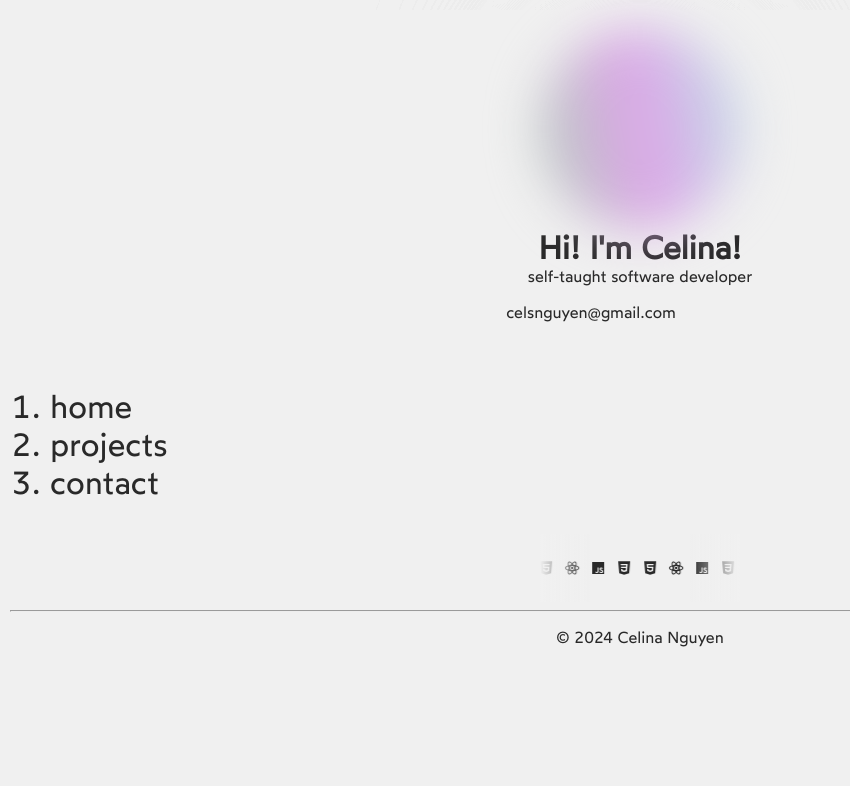
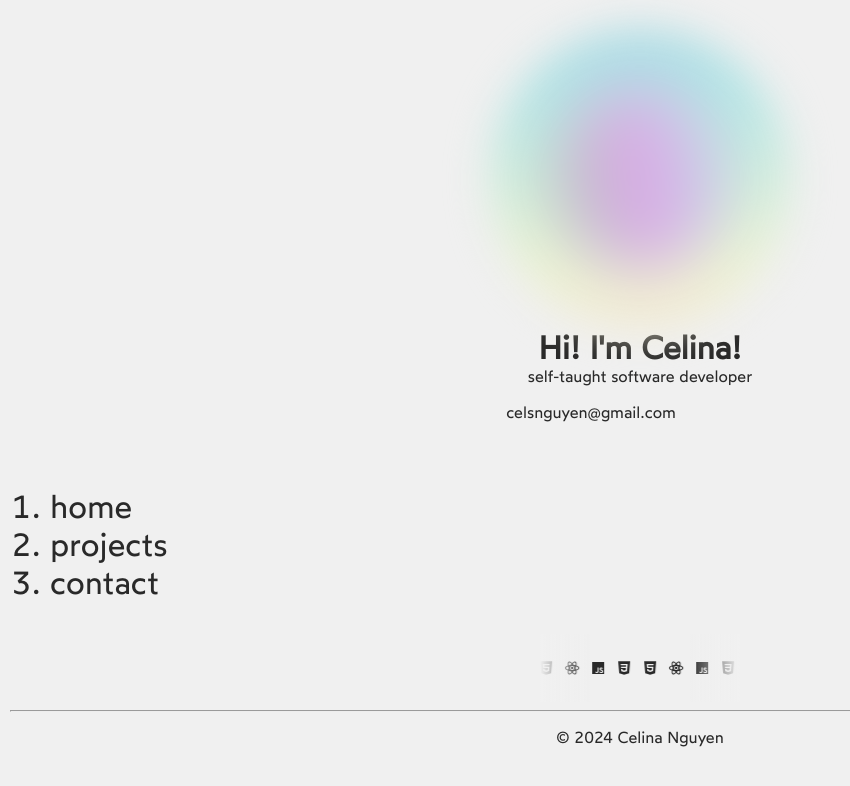
Before and after one commit to cel004/my-portfolio, a React (Vite) app in the folder portfolio-website/: page / in a window 1280 px wide. Shown: the top 786 px of the page, without its empty margins (0-850 px from the left). Built offline with nearby package versions, Linux system fonts and the light colour scheme.

Commit message:
Stylize circle

```diff
--- a/portfolio-website/src/Aura/Aura.jsx
+++ b/portfolio-website/src/Aura/Aura.jsx
@@ -1,15 +1,18 @@
-import styles from './Aura.module.css'
+import React from 'react';
+import styles from './Aura.module.css';
 
-const Aura = () => {
+function Aura() {
     return (
-        <div className = {styles.circleContainer}>
-            <div id="up" className = {styles.animatedCircle}></div>
-            <div id="down" className = {styles.animatedCircle}></div>
-            <div id="left" className = {styles.animatedCircle}></div>
-            <div id="right" className = {styles.animatedCircle}></div>
-            <div className= {styles.circle}></div>
+        <div className={styles.auraWrapper}>
+            <div className={styles.circleContainer}>
+                <div className={styles.auraEffect}>
+                    <div className={styles.auraLayer}></div>
+                </div>
+                <div className={styles.circle}></div>
+                <div className={styles.shimmer}></div>
+            </div>
         </div>
     );
-};
+}
 
 export default Aura;
--- a/portfolio-website/src/Aura/Aura.module.css
+++ b/portfolio-website/src/Aura/Aura.module.css
@@ -1,80 +1,83 @@
 .auraWrapper {
   position: relative;
+  width: 300px;
+  height: 300px;
+  margin: 0 auto;
+}
+
+.circleContainer {
+  position: relative;
   width: 100%;
-  height: 300px;
+  height: 100%;
+  border-radius: 50%;
+  overflow: hidden;
+  filter: blur(20px);
+}
+
+.circle {
+  position: absolute;
+  top: 50%;
+  left: 50%;
+  transform: translate(-50%, -50%);
+  width: 180px;
+  height: 180px;
+  border-radius: 50%;
+  background: linear-gradient(80deg, #b1ccb8, #dda6e8, #bedfe6);
+  filter: blur(25px);
+  z-index: 2;
+}
+
+.auraEffect {
+  position: absolute;
+  top: 0;
+  left: 0;
+  width: 100%;
+  height: 100%;
+  border-radius: 50%;
+  z-index: 1;
   overflow: hidden;
 }
 
-.circleContainer {
-  display: flex;
-  justify-content: center;
-  align-items: center;
-  position: relative;
-  width: 100%;
-  height: 100%;
+.auraLayer {
+  position: absolute;
+  width: 200%;
+  height: 200%;
+  top: -50%;
+  left: -50%;
+  background: linear-gradient(80deg, #b7b1cc, #a7e4e9, #f8f7cf, #dda6e8);
+  filter: blur(40px);
+  animation: rotateAura 20s linear infinite;
 }
 
-.circle {
-  width: 200px;
-  height: 200px;
-  border-radius: 50%;
-  background: linear-gradient(80deg, #b1ccb8, #dda6e8, #bedfe6);
-  filter: blur(25px);
-  position: relative;
-  z-index: 1;
+@keyframes rotateAura {
+  0% {
+    transform: rotate(0deg);
+  }
+  100% {
+    transform: rotate(360deg);
+  }
 }
 
-.animatedCircle {
+.shimmer {
   position: absolute;
-  height: 200px;
-  width: 200px;
-  border-radius: 50%;
-  filter: blur(80px);
-  z-index: -1;
+  top: 0;
+  left: -100%;
+  width: 50%;
+  height: 100%;
+  background: linear-gradient(
+    to right,
+    rgba(255, 255, 255, 0) 0%,
+    rgba(255, 255, 255, 0.3) 50%,
+    rgba(255, 255, 255, 0) 100%
+  );
+  animation: shimmer 6s linear infinite;
 }
 
-#up, #down, #left, #right {
-  position: absolute;
-  width: 100%;
-  height: 100%;
+@keyframes shimmer {
+  0% {
+    left: -100%;
+  }
+  100% {
+    left: 100%;
+  }
 }
-
-#up {
-  background-image: linear-gradient(80deg, #b7b1cc, #a7e4e9, #f8f7cf, #dda6e84b);
-  animation: up 40s infinite;
-}
-
-#down {
-  background-image: linear-gradient(80deg, #b7b1ccb0, #f8f7cfad, #dda6e877, #b7b1ccb0);
-  animation: down 30s infinite;
-}
-
-#left {
-  background-image: linear-gradient(80deg, #b7b1ccb0, #dda6e877, #bedfe6b6);
-  animation: left 30s infinite;
-}
-
-#right {
-  background-image: linear-gradient(80deg, #f8f7cfad, #bedfe6b6);
-  animation: right 30s infinite;
-}
-
-@keyframes up {
-  0%, 100% { transform: translateY(-50%); }
-  50% { transform: translateY(50%); }
-}
-
-@keyframes down {
-  0%, 100% { transform: translateY(50%); }
-  50% { transform: translateY(-50%); }
-}
-
-@keyframes left {
-  0%, 100% { transform: translateX(-50%); }
-  50% { transform: translateX(50%); }
-}
-
-@keyframes right {
-  0%, 100% { transform: translateX(50%); }
-  50% { transform: translateX(-50%); }
-}
```
